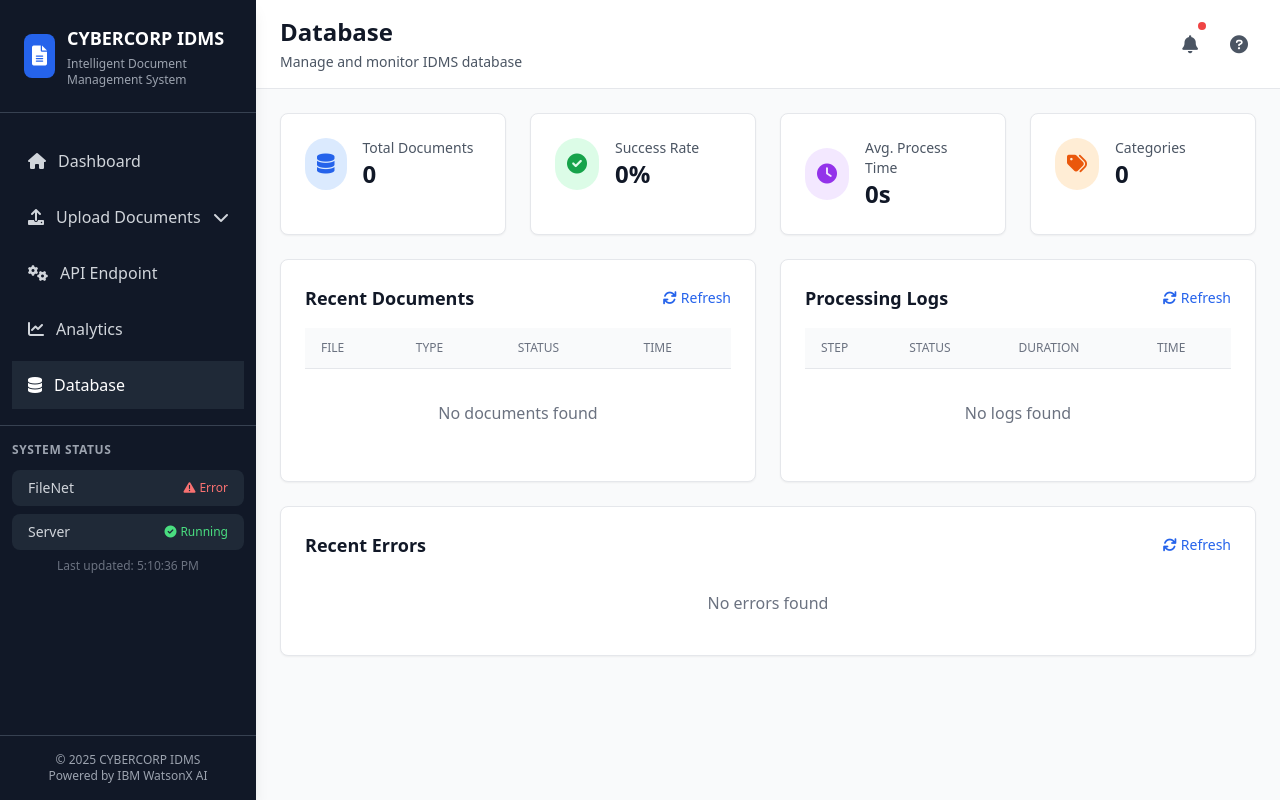
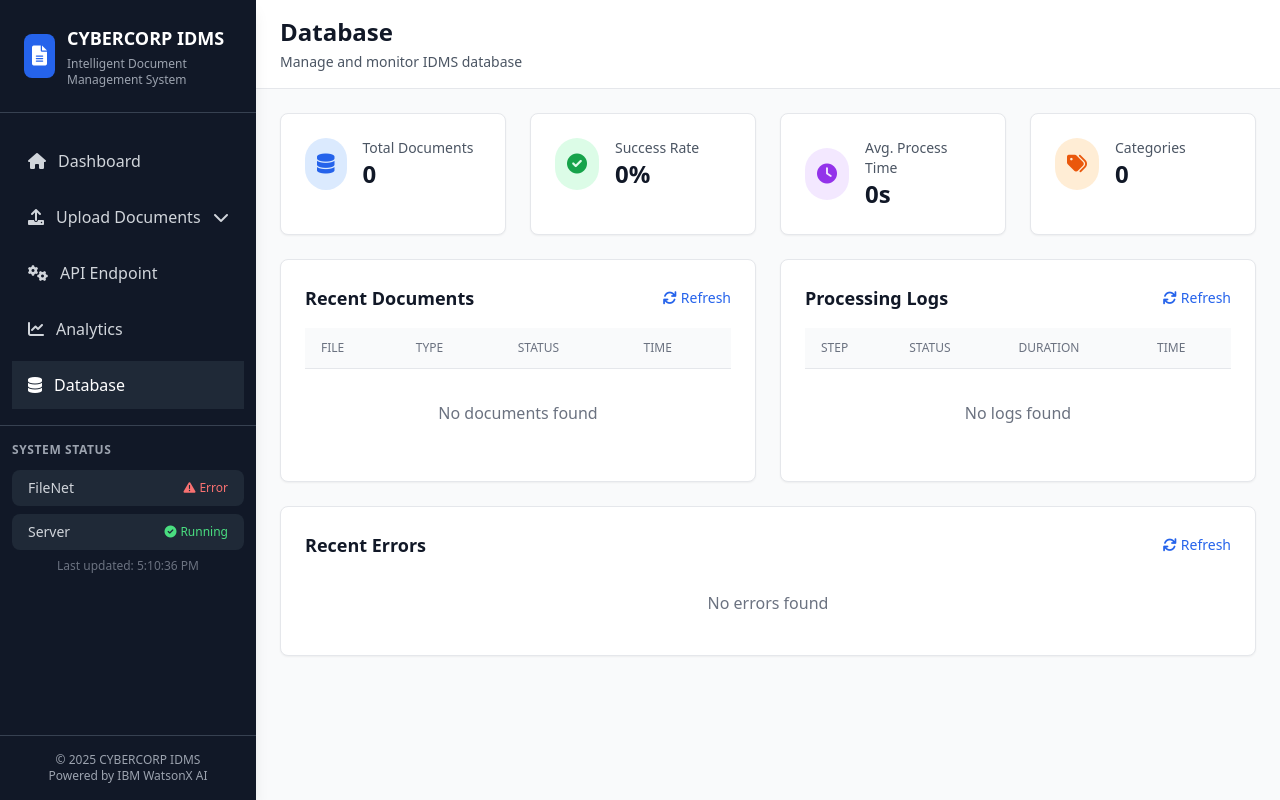
Before and after one commit to rhinocodelab/iidms, a FastAPI app: page /admin in a window 1280 px wide. Run offline with FastAPI, Linux system fonts and the light colour scheme; data that the repository does not hold is empty; some libraries are stand-ins or nearby versions.

Commit message:
removed help and notification icons

```diff
--- a/app/templates/base.html
+++ b/app/templates/base.html
@@ -127,19 +127,6 @@
                         <p class="text-sm text-gray-600 mt-1">{% block page_subtitle %}Welcome to IDMS{% endblock %}</p>
                     </div>
 
-                    <!-- User Actions -->
-                    <div class="flex items-center space-x-4">
-                        <!-- Notifications -->
-                        <button class="relative p-2 text-gray-600 hover:text-gray-900 hover:bg-gray-100">
-                            <i class="fas fa-bell text-lg"></i>
-                            <span class="absolute top-0 right-0 h-2 w-2 bg-red-500 rounded-full"></span>
-                        </button>
-
-                        <!-- Help -->
-                        <button class="p-2 text-gray-600 hover:text-gray-900 hover:bg-gray-100">
-                            <i class="fas fa-question-circle text-lg"></i>
-                        </button>
-                    </div>
                 </div>
             </header>
 
```
